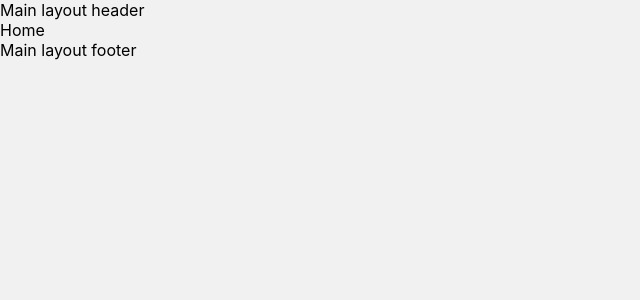
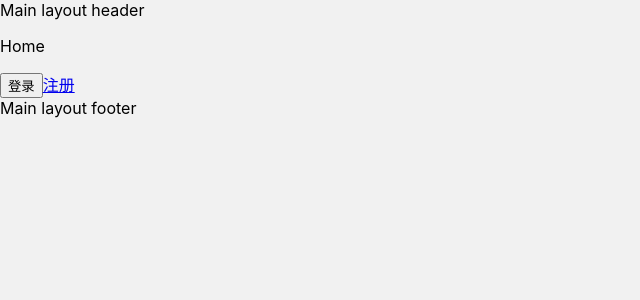
Before and after one commit to lqzhgood/react-questionnaire, a React (Create React App) app: page / in a window 1280 px wide. Shown: the top 300 px of the page, without its empty margins (0-640 px from the left). Built offline with nearby package versions, Linux system fonts and the light colour scheme.

Commit message:
✨ feat(router): add link

```diff
--- a/src/components/QuestionCard.tsx
+++ b/src/components/QuestionCard.tsx
@@ -1,7 +1,7 @@
 import React from 'react';
 
 import styles from './QuestionCard.module.sass';
-console.log('styles', styles);
+
 type PropsType = {
     _id: string;
     title: string;
--- a/src/pages/Home.tsx
+++ b/src/pages/Home.tsx
@@ -1,7 +1,21 @@
 import React from 'react';
+import { Link, useNavigate } from 'react-router-dom';
 
 const Home = () => {
-    return <div>Home</div>;
+    const nav = useNavigate();
+    function clickHandler() {
+        nav('/login');
+    }
+
+    return (
+        <div>
+            <p>Home</p>
+            <div>
+                <button onClick={clickHandler}>登录</button>
+                <Link to='/register'>注册</Link>
+            </div>
+        </div>
+    );
 };
 
 export default Home;
--- a/src/pages/Login.tsx
+++ b/src/pages/Login.tsx
@@ -1,11 +1,24 @@
 import React from 'react';
+import { useNavigate } from 'react-router-dom';
 
 type Props = {
     //;
 };
 
 const Login = (props: Props) => {
-    return <div>Login</div>;
+    const nav = useNavigate();
+    return (
+        <div>
+            Login
+            <button
+                onClick={() => {
+                    nav(-1);
+                }}
+            >
+                返回
+            </button>
+        </div>
+    );
 };
 
 export default Login;
--- a/src/pages/manage/List.tsx
+++ b/src/pages/manage/List.tsx
@@ -1,6 +1,7 @@
 import React, { useState } from 'react';
 import styles from './List.module.sass';
 import QuestionCard from '../../components/QuestionCard';
+import { useSearchParams } from 'react-router-dom';
 
 const List = () => {
     const [questionList, setQuestionList] = useState([
@@ -10,8 +11,12 @@
         { _id: 'q4', title: '问卷4', isPublished: true, isStar: false, answerCount: 7, createdAt: '4月1日 13:23' },
     ]);
 
+    const [searchParams] = useSearchParams();
+
     return (
         <>
+            {searchParams.get('keyword')}
+
             <div className={styles.header}>
                 <div className={styles.left}>
                     <h3>我的问卷</h3>
--- a/src/pages/question/Edit/index.tsx
+++ b/src/pages/question/Edit/index.tsx
@@ -1,11 +1,13 @@
 import React from 'react';
+import { useParams } from 'react-router-dom';
 
 type Props = {
     //;
 };
 
 const Edit = (props: Props) => {
-    return <div>Edit</div>;
+    const { id } = useParams();
+    return <div>Edit {id}</div>;
 };
 
 export default Edit;
```
